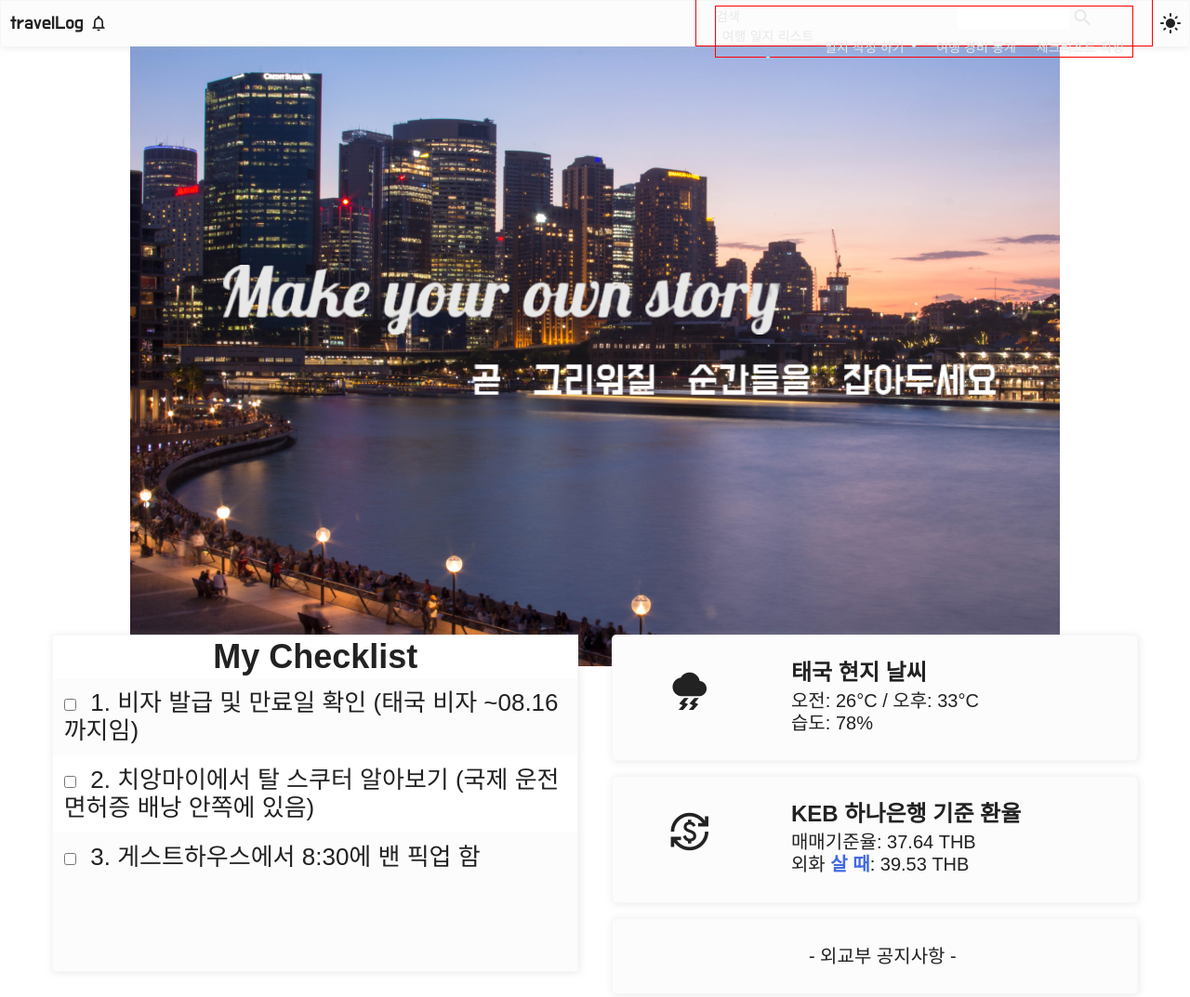
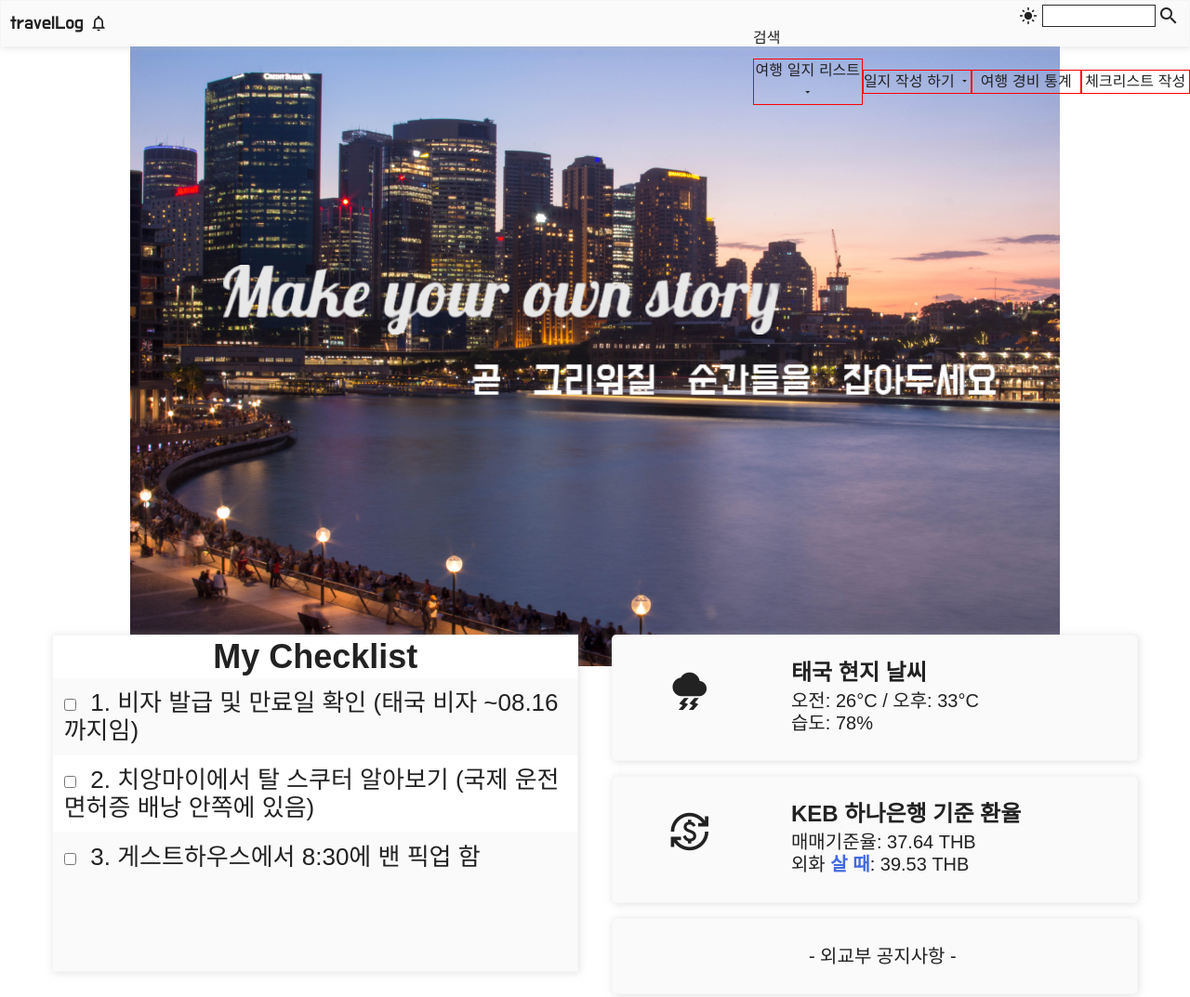
Before and after one commit to Sydneylog/travellog, a plain HTML site: page index.html in a window 1280 px wide. Shown: the top 1073 px of the page at 93% size. Drawn offline with nearby package versions, Linux system fonts and the light colour scheme; a web font is replaced by a local one.

Commit message:
중간점검

```diff
--- a/css/style.css
+++ b/css/style.css
@@ -1,5 +1,5 @@
 /* common */
-htm7l{
+html{
 	font-size:12px;
 
 }
@@ -44,16 +44,14 @@ htm7l{
 	--borderColor:hsla(0,0%,100%, 0.1);
 	--shadowText:rgba(255, 255, 255, 0.4);
 	--boxColor:#2c2c2c;
-
-
 }
 :root[color-theme='light']{
 	--background:#fff;
 	--textColor:#222;
 	--borderColor:rgba(235, 235, 235, 0.3);
 	--shadowText:#222;
-	--boxColor:#fcfcfc;
-	--boxShadow:1px 1px 8px rgba(187, 187, 187, 0.308);
+	--boxColor:#fafafa;
+	--boxShadow:1px 1px 8px rgba(187, 187, 187, 0.438);
 }
 body{
 	background:var(--background);
@@ -90,6 +88,15 @@ body{
 	background:var(--boxColor);
 	color:var(--textColor);
 }
+.themed_text{
+	color:var(--textColor)
+}
+.themed_background{
+	background-color:var(--background)
+}
+.themed_boxBackground{
+	background-color:var(--boxColor)
+}
 
 
 
@@ -99,7 +106,6 @@ body{
 	font-family: 'Do Hyeon', sans-serif, '맑은 고딕';
 	word-break:keep-all;
 	line-height:1.2rem;
-	color: #e8e8e8;
 	padding-top:50px;
 	padding-bottom:55px;
 }
@@ -110,7 +116,7 @@ header{
   overflow:overlay;
 }
 .scrollbar::-webkit-scrollbar {
-    width: 1vw;
+    width: 5px;
 }
 .scrollbar::-webkit-scrollbar-thumb {
     background-color: hsla(0, 0%, 42%, 0.35);
@@ -154,16 +160,14 @@ content{
 	display:flex;
 	justify-content: space-between;
 	align-items: center;
-	width:50px;
-
-}
-.navbar .top_right .nights_size{
-	font-size: 18px;
+	width:48px;
 }
 .navbar .top_right .size{
-	font-size: 25px;
+	font-size:25px;
 }
-
+.navbar .top_right .mode_size{
+	font-size: 20px;
+}
 
 
 /*mobile_menu*/
@@ -173,7 +177,6 @@ content{
 	left:0;
 	width:97%;
 	height:100%;
-	background-color:#222;
 	z-index:10;
 	padding:20px;
 	font-size:1.3rem;
@@ -190,9 +193,10 @@ content{
 }
 .mobile_menu .searchBar{
 	width:80%;
-	outline:none;
+	height:22px;
 	font-family:'Do Hyeon', sans-serif;
-	font-size:1.1rem;
+	font-size:1.2rem;
+	border:1px solid #2c2c2c
 }
 .mobile_menu .search_icon{
 	display:block;
@@ -204,25 +208,24 @@ content{
 	background-color: hsla(0, 0%, 42%, 0.35);
 	border:none;
 }
-.mobile_menu .inner>ul>li{
+.mobile_menu .inner .tablet_nav .mobile_menu_list{
 	margin-top:1.1rem;
 	width:90%;
 }
-.mobile_menu ul ul{
+.mobile_menu .tablet_nav ul{
 	width:100%;
 	margin-top:1.0rem;
-	background-color:#333;
 	padding:1.0rem;
 	display:none;
 }
 .mobile_menu .bottom_arrow{
 	font-size:1.2rem;
 }
-.mobile_menu ul li li {
+.mobile_menu .tablet_nav .mobile_menu_list li {
 	font-size:1.1rem;
 	margin-right:0.8rem;
 }
-.mobile_menu ul li li:not(:last-child) {
+.mobile_menu .tablet_nav .mobile_menu_list li:not(:last-child) {
 	margin-bottom:0.5rem;
 }
 
@@ -470,25 +473,26 @@ content{
 	/* navbar */
 	.navbar .top_right{
 		position:relative;
-		right:-28px;
+		top:-8px;
+		right:125px;
 	}
 	.navbar .top_right .mobile_list{
 		display:none;
 	}
 	.mobile_menu{
 		position:fixed;
-		top:-15px;
+		top:29px;
 		left:auto;
-		right:40px;
-		width:450px;
+		right:0px;
+		width:470px;
+		padding:0;
 		background-color:transparent;
-		font-size:0.7rem;
+		font-size:16px;
 		display:block;
-		height:23px;
-		border:1px solid red
+		height:auto;
 	}
 	.mobile_menu .inner{
-		border:1px solid red
+		width:100%
 	}
 	.mobile_menu fieldset{
 		display:flex;
@@ -496,24 +500,39 @@ content{
 	.mobile_menu .searchBar_wrap{
 		width: 150px;
 		position:absolute;
-		top:0px;
+		top:-24px;
 		left:auto;
-		right:40px;
+		right:10px;
 	}
 	.mobile_menu .searchBar{
 		outline:none;
-		font-size:0.6rem;
+		font-size:14px;
 	}
+
 	.mobile_menu .tablet_nav{
 		display:flex;
-		justify-content: space-between;
+		justify-content:space-around;
 		align-items:center;
 		text-align:center;
-		height:20px;
+		height:auto;
 	}
-	.mobile_menu .mobile_menu_list{
-		position:relative;
-		top:-10px;
+	.mobile_menu .inner .tablet_nav .mobile_menu_list{
+		margin-top:0;
+		width:100%;
+		border: 1px solid red;
+	}
+	.mobile_menu .tablet_nav ul{
+		width:100%;
+		margin-top:1.0rem;
+		padding:1.0rem;
+		display:none;
+	}
+	.mobile_menu .tablet_nav .mobile_menu_list li {
+		font-size:1.1rem;
+		margin-right:0.8rem;
+	}
+	.mobile_menu .tablet_nav .mobile_menu_list li:not(:last-child) {
+		margin-bottom:0.5rem;
 	}
 	.mobile_menu .bottom_arrow{
 		font-size:0.6rem;
--- a/index.html
+++ b/index.html
@@ -71,12 +71,14 @@
           </span>
         </div>
         <div class="top_right">
-          <span class="material-icons nights_size dark_icon pointer">
-            nights_stay
-          </span>
-          <span class="material-icons light_icon pointer">
-            light_mode
-          </span>
+          <div class="mod_selector">
+            <p class="material-icons dark_icon pointer mode_size">
+              mode_night
+            </p>
+            <p class="material-icons light_icon pointer mode_size">
+              light_mode
+            </p>
+          </div>
           <span class="material-icons size pointer mobile_list">
             manage_search
           </span>
@@ -85,13 +87,13 @@
     </nav>
 
     <!-- mobile_menu -->
-    <div class="mobile_menu">
+    <div class="mobile_menu themed_background">
       <div class="inner">
         <h3 class="blind">모바일 메뉴</h3>
         <div>
           <form action="javascript:void(0)">
             <fieldset>
-              <legend >검색</legend>
+              <legend>검색</legend>
               <label for="searchBar" class="blind">검색 박스</label>
               <div class="searchBar_wrap">
                 <input type="text" class="searchBar" name="searchBar" id="searchBar">
@@ -103,28 +105,34 @@
           </form>
         </div>
         <hr>
-        <ul class="tablet_nav">
-          <li class="mobile_menu_list">여행 일지 리스트
+        <ul class="tablet_nav .themed_text">
+          <li class="mobile_menu_list">
+            여행 일지 리스트
             <span class="material-icons bottom_arrow">
               arrow_drop_down
             </span>
-            <ul>
+            <ul class="themed_boxBackground">
               <li>최근 작성 목록</li>
               <li>일자 별 보기</li>
               <li>장소 별 보기</li>
             </ul>
           </li>
-          <li class="mobile_menu_list">일지 작성 하기
+          <li class="mobile_menu_list">
+            일지 작성 하기
             <span class="material-icons bottom_arrow">
               arrow_drop_down
             </span>
-            <ul>
+            <ul class="themed_boxBackground">
               <li>일지 작성</li>
               <li>간편 작성</li>
             </ul>
           </li>
-          <li class="mobile_menu_list">여행 경비 통계</li>
-          <li class="mobile_menu_list">체크리스트 작성</li>
+          <li class="mobile_menu_list">
+            여행 경비 통계
+          </li>
+          <li class="mobile_menu_list">
+            체크리스트 작성
+          </li>
         </ul>
       </div>
     </div>
```
